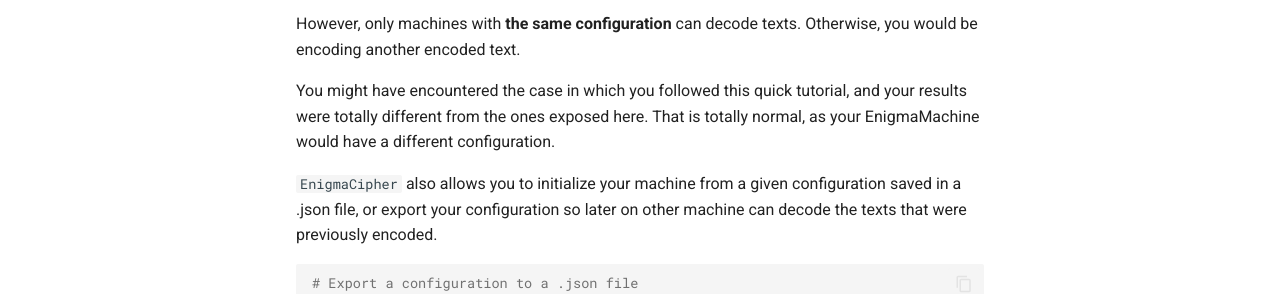
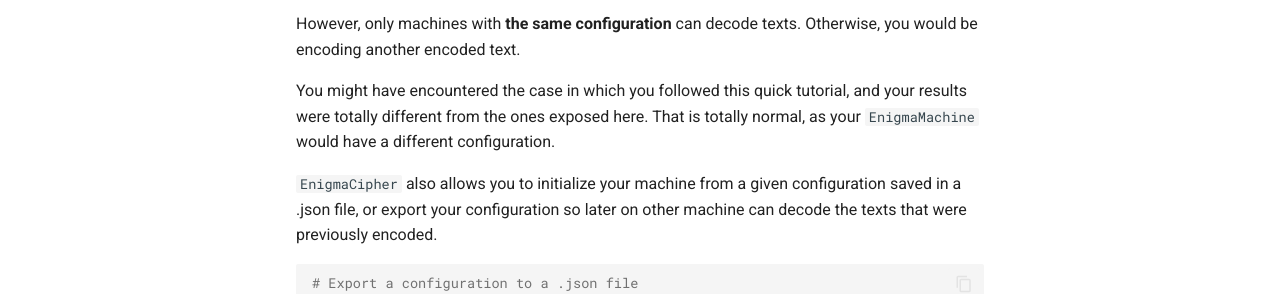
Before and after one commit to Jtachan/enigma_cipher, an MkDocs documentation site: the page built from docs/getting_started.md, in a window 1280 px wide and 1376 px high. Shown: the part 712-1006 px from the top of the window. Built offline with MkDocs 1.6.1 and Material for MkDocs 9.7.7, drawn with Linux system fonts in a browser that asks for light colours; comment, search, counter and statistics services are not loaded; the version menu is left out.

Commit message:
Updated codes

```diff
--- a/docs/getting_started.md
+++ b/docs/getting_started.md
@@ -36,7 +36,7 @@ However, only machines with **the same configuration** can decode texts.
 Otherwise, you would be encoding another encoded text.
 
 You might have encountered the case in which you followed this quick tutorial, and your results were totally different from the ones exposed here.
-That is totally normal, as your EnigmaMachine would have a different configuration.
+That is totally normal, as your `EnigmaMachine` would have a different configuration.
 
 `EnigmaCipher` also allows you to initialize your machine from a given configuration saved in a .json file, or export your configuration so later on other machine can decode the texts that were previously encoded.
 
```
